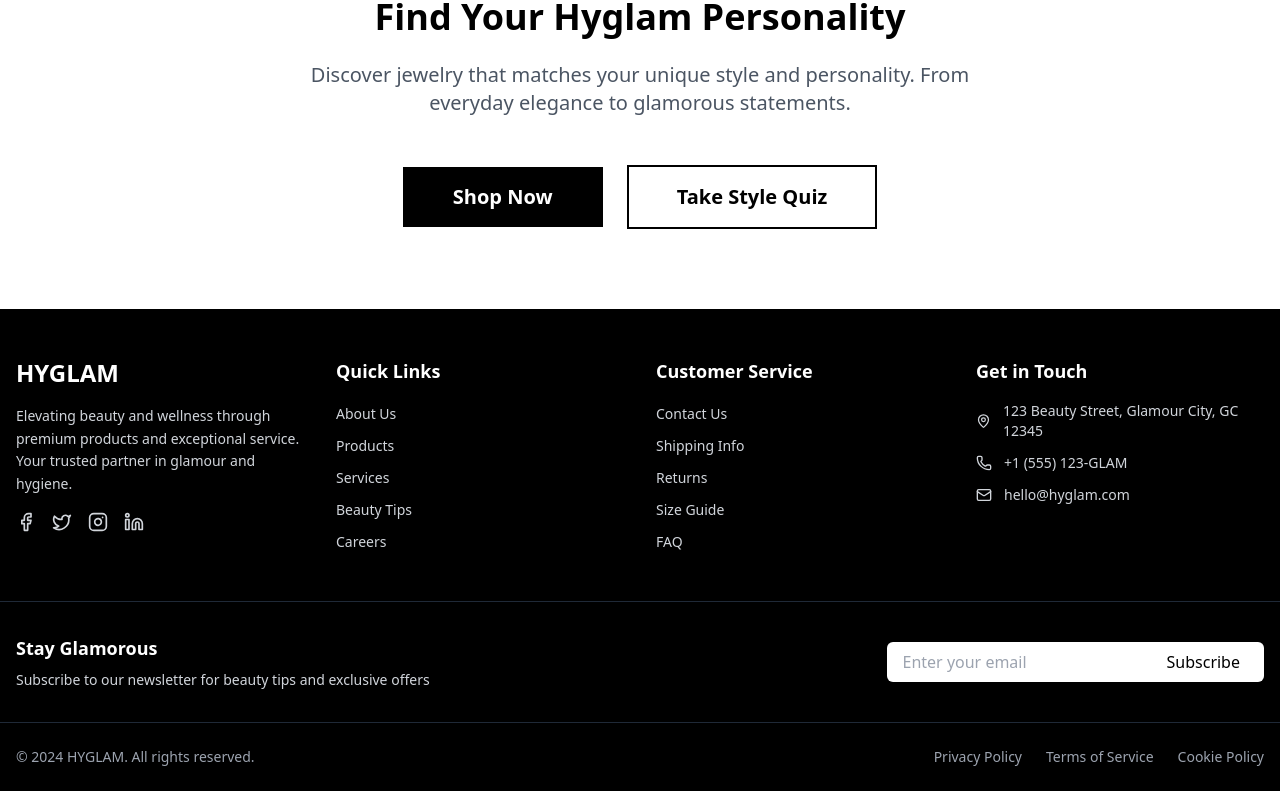
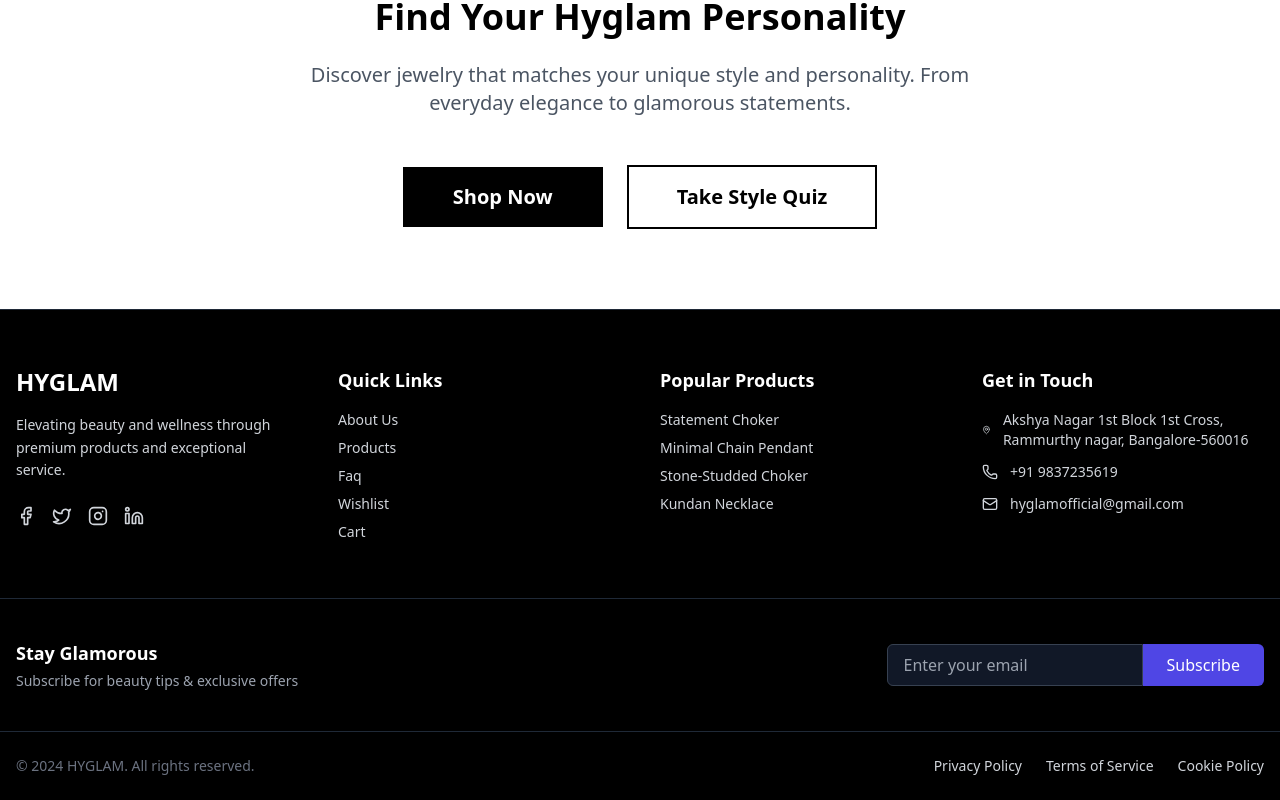
Before and after one commit to Sourabh-Bhakar5228/Hyglamofficial, a React (Vite) app: page / in a window 1280 px wide. Shown: the part 8915-9715 px from the top of the page. Built offline with nearby package versions, Linux system fonts and the light colour scheme.

Commit message:
change iamges or section in product or cart page

```diff
--- a/src/components/footer/Footer.jsx
+++ b/src/components/footer/Footer.jsx
@@ -7,204 +7,172 @@ import {
   Instagram,
   Linkedin,
 } from "lucide-react";
+import { Link } from "react-router-dom";
 
 const Footer = () => {
   return (
-    <footer className="bg-black text-white">
-      {/* Main Footer Content */}
-      <div className="max-w-7xl mx-auto px-4 py-12">
-        <div className="grid grid-cols-1 md:grid-cols-2 lg:grid-cols-4 gap-8">
-          {/* Company Info */}
-          <div className="space-y-4">
+    <footer className="bg-black text-gray-300 border-t border-gray-800">
+      {/* Top Section */}
+      <div className="max-w-7xl mx-auto px-4 py-14 grid grid-cols-1 md:grid-cols-2 lg:grid-cols-4 gap-10">
+        {/* Brand Info */}
+        <div>
           <h3 className="text-2xl font-bold text-white mb-4">HYGLAM</h3>
-            <p className="text-gray-300 text-sm leading-relaxed">
+          <p className="text-sm leading-relaxed mb-6">
             Elevating beauty and wellness through premium products and
-              exceptional service. Your trusted partner in glamour and hygiene.
+            exceptional service.
           </p>
-            <div className="flex space-x-4 mt-4">
-              <Facebook className="w-5 h-5 text-gray-300 hover:text-white cursor-pointer transition-colors" />
-              <Twitter className="w-5 h-5 text-gray-300 hover:text-white cursor-pointer transition-colors" />
-              <Instagram className="w-5 h-5 text-gray-300 hover:text-white cursor-pointer transition-colors" />
-              <Linkedin className="w-5 h-5 text-gray-300 hover:text-white cursor-pointer transition-colors" />
+          <div className="flex space-x-4">
+            <Facebook className="w-5 h-5 hover:text-white transition-colors cursor-pointer" />
+            <Twitter className="w-5 h-5 hover:text-white transition-colors cursor-pointer" />
+            <Instagram className="w-5 h-5 hover:text-white transition-colors cursor-pointer" />
+            <Linkedin className="w-5 h-5 hover:text-white transition-colors cursor-pointer" />
           </div>
         </div>
 
         {/* Quick Links */}
-          <div className="space-y-4">
-            <h4 className="text-lg font-semibold text-white mb-4">
-              Quick Links
-            </h4>
-            <ul className="space-y-2">
+        <div>
+          <h4 className="text-lg font-semibold text-white mb-4">Quick Links</h4>
+          <ul className="space-y-2 text-sm">
             <li>
-                <a
-                  href="#"
-                  className="text-gray-300 hover:text-white text-sm transition-colors"
-                >
+              <Link to="/about" className="hover:text-white transition-colors">
                 About Us
-                </a>
+              </Link>
             </li>
             <li>
-                <a
-                  href="#"
-                  className="text-gray-300 hover:text-white text-sm transition-colors"
+              <Link
+                to="/products"
+                className="hover:text-white transition-colors"
               >
                 Products
-                </a>
+              </Link>
             </li>
             <li>
-                <a
-                  href="#"
-                  className="text-gray-300 hover:text-white text-sm transition-colors"
-                >
-                  Services
-                </a>
+              <Link to="/faq" className="hover:text-white transition-colors">
+                Faq
+              </Link>
             </li>
             <li>
-                <a
-                  href="#"
-                  className="text-gray-300 hover:text-white text-sm transition-colors"
+              <Link
+                to="/wishlist"
+                className="hover:text-white transition-colors"
               >
-                  Beauty Tips
-                </a>
+                Wishlist
+              </Link>
             </li>
             <li>
-                <a
-                  href="#"
-                  className="text-gray-300 hover:text-white text-sm transition-colors"
-                >
-                  Careers
-                </a>
+              <Link to="/cart" className="hover:text-white transition-colors">
+                Cart
+              </Link>
             </li>
           </ul>
         </div>
 
-          {/* Customer Service */}
-          <div className="space-y-4">
+        {/* Featured Products */}
+        <div>
           <h4 className="text-lg font-semibold text-white mb-4">
-              Customer Service
+            Popular Products
           </h4>
-            <ul className="space-y-2">
+          <ul className="space-y-2 text-sm">
             <li>
-                <a
-                  href="#"
-                  className="text-gray-300 hover:text-white text-sm transition-colors"
+              <Link
+                to="/product/boss-necklace"
+                className="hover:text-white transition-colors"
               >
-                  Contact Us
-                </a>
+                Statement Choker
+              </Link>
             </li>
             <li>
-                <a
-                  href="#"
-                  className="text-gray-300 hover:text-white text-sm transition-colors"
+              <Link
+                to="/product/everyday-necklaces"
+                className="hover:text-white transition-colors"
               >
-                  Shipping Info
-                </a>
+                Minimal Chain Pendant
+              </Link>
             </li>
             <li>
-                <a
-                  href="#"
-                  className="text-gray-300 hover:text-white text-sm transition-colors"
+              <Link
+                to="/product/glam-necklace"
+                className="hover:text-white transition-colors"
               >
-                  Returns
-                </a>
+                Stone-Studded Choker
+              </Link>
             </li>
             <li>
-                <a
-                  href="#"
-                  className="text-gray-300 hover:text-white text-sm transition-colors"
+              <Link
+                to="/product/festive-necklace"
+                className="hover:text-white transition-colors"
               >
-                  Size Guide
-                </a>
-              </li>
-              <li>
-                <a
-                  href="#"
-                  className="text-gray-300 hover:text-white text-sm transition-colors"
-                >
-                  FAQ
-                </a>
+                Kundan Necklace
+              </Link>
             </li>
           </ul>
         </div>
 
         {/* Contact Info */}
-          <div className="space-y-4">
+        <div>
           <h4 className="text-lg font-semibold text-white mb-4">
             Get in Touch
           </h4>
-            <div className="space-y-3">
+          <div className="space-y-3 text-sm">
             <div className="flex items-center space-x-3">
-                <MapPin className="w-4 h-4 text-gray-300" />
-                <span className="text-gray-300 text-sm">
-                  123 Beauty Street, Glamour City, GC 12345
+              <MapPin className="w-4 h-4" />
+              <span>
+                Akshya Nagar 1st Block 1st Cross, Rammurthy nagar,
+                Bangalore-560016
               </span>
             </div>
             <div className="flex items-center space-x-3">
-                <Phone className="w-4 h-4 text-gray-300" />
-                <span className="text-gray-300 text-sm">+1 (555) 123-GLAM</span>
+              <Phone className="w-4 h-4" />
+              <span>+91 9837235619</span>
             </div>
             <div className="flex items-center space-x-3">
-                <Mail className="w-4 h-4 text-gray-300" />
-                <span className="text-gray-300 text-sm">hello@hyglam.com</span>
-              </div>
+              <Mail className="w-4 h-4" />
+              <span>hyglamofficial@gmail.com</span>
             </div>
           </div>
         </div>
       </div>
 
-      {/* Newsletter Signup */}
+      {/* Newsletter Section */}
       <div className="border-t border-gray-800">
-        <div className="max-w-7xl mx-auto px-4 py-8">
-          <div className="flex flex-col md:flex-row items-center justify-between space-y-4 md:space-y-0">
+        <div className="max-w-7xl mx-auto px-4 py-10 flex flex-col md:flex-row items-center justify-between gap-6">
           <div>
-              <h4 className="text-lg font-semibold text-white mb-2">
+            <h4 className="text-lg font-semibold text-white mb-1">
               Stay Glamorous
             </h4>
-              <p className="text-gray-300 text-sm">
-                Subscribe to our newsletter for beauty tips and exclusive offers
+            <p className="text-sm text-gray-400">
+              Subscribe for beauty tips & exclusive offers
             </p>
           </div>
           <div className="flex w-full md:w-auto">
             <input
               type="email"
               placeholder="Enter your email"
-                className="bg-white text-black px-4 py-2 rounded-l-md w-full md:w-64 focus:outline-none focus:ring-2 focus:ring-gray-300"
+              className="bg-gray-900 border border-gray-700 text-white px-4 py-2 rounded-l-md w-full md:w-64 focus:outline-none focus:ring-2 focus:ring-indigo-500"
             />
-              <button className="bg-white text-black px-6 py-2 rounded-r-md font-medium hover:bg-gray-100 transition-colors">
+            <button className="bg-indigo-600 hover:bg-indigo-700 px-6 py-2 rounded-r-md font-medium text-white transition-colors">
               Subscribe
             </button>
-            </div>
           </div>
         </div>
       </div>
 
       {/* Bottom Bar */}
       <div className="border-t border-gray-800">
-        <div className="max-w-7xl mx-auto px-4 py-6">
-          <div className="flex flex-col md:flex-row items-center justify-between space-y-4 md:space-y-0">
-            <p className="text-gray-400 text-sm">
+        <div className="max-w-7xl mx-auto px-4 py-6 flex flex-col md:flex-row items-center justify-between gap-4">
+          <p className="text-gray-500 text-sm">
             © 2024 HYGLAM. All rights reserved.
           </p>
-            <div className="flex space-x-6">
-              <a
-                href="#"
-                className="text-gray-400 hover:text-white text-sm transition-colors"
-              >
+          <div className="flex space-x-6 text-sm">
+            <Link to="/privacy" className="hover:text-white transition-colors">
               Privacy Policy
-              </a>
-              <a
-                href="#"
-                className="text-gray-400 hover:text-white text-sm transition-colors"
-              >
+            </Link>
+            <Link to="/terms" className="hover:text-white transition-colors">
               Terms of Service
-              </a>
-              <a
-                href="#"
-                className="text-gray-400 hover:text-white text-sm transition-colors"
-              >
+            </Link>
+            <Link to="/cookies" className="hover:text-white transition-colors">
               Cookie Policy
-              </a>
-            </div>
+            </Link>
           </div>
         </div>
       </div>
--- a/src/components/home/TestimonialSlider.jsx
+++ b/src/components/home/TestimonialSlider.jsx
@@ -9,34 +9,35 @@ const HyglamTestimonialCTA = () => {
       quote:
         "Hyglam earrings are my everyday go-to. They're lightweight and stylish.",
       author: "Neha, Bangalore",
-      productImage: "https://source.unsplash.com/400x400/?earrings,jewelry", // example image
+      productImage:
+        "https://images.unsplash.com/photo-1679531751641-79f78cbb5c0b?w=600&auto=format&fit=crop&q=60&ixlib=rb-4.1.0&ixid=M3wxMjA3fDB8MHxzZWFyY2h8MTJ8fGRpYW1vbmR8ZW58MHx8MHx8fDA%3D", // example image
     },
     {
       quote:
         "I wore Hyglam's festive collection for Diwali, and everyone asked where I got it!",
       author: "Priya, Mumbai",
       productImage:
-        "https://source.unsplash.com/400x400/?indian,jewelry,festive",
+        "https://images.unsplash.com/photo-1679531751641-79f78cbb5c0b?w=600&auto=format&fit=crop&q=60&ixlib=rb-4.1.0&ixid=M3wxMjA3fDB8MHxzZWFyY2h8MTJ8fGRpYW1vbmR8ZW58MHx8MHx8fDA%3D",
     },
     {
       quote:
         "Finally found a brand that makes jewellery for office wear without being boring.",
       author: "Simran, Noida",
       productImage:
-        "https://source.unsplash.com/400x400/?office,necklace,jewelry",
+        "https://images.unsplash.com/photo-1514612497953-05d1e5e171fa?w=600&auto=format&fit=crop&q=60&ixlib=rb-4.1.0&ixid=M3wxMjA3fDB8MHxzZWFyY2h8MjF8fGRpYW1vbmR8ZW58MHx8MHx8fDA%3D",
     },
     {
       quote:
         "The Glam Girl collection made me feel like a star at my friend's wedding.",
       author: "Mehak, Delhi",
       productImage:
-        "https://source.unsplash.com/400x400/?wedding,jewelry,necklace",
+        "https://images.unsplash.com/photo-1638517747421-a1eb8b4c9828?w=600&auto=format&fit=crop&q=60&ixlib=rb-4.1.0&ixid=M3wxMjA3fDB8MHxzZWFyY2h8MzR8fGRpYW1vbmR8ZW58MHx8MHx8fDA%3D",
     },
     {
       quote: "Affordable yet premium — Hyglam is now part of all my looks.",
       author: "Ankita, Pune",
       productImage:
-        "https://source.unsplash.com/400x400/?fashion,accessories,jewelry",
+        "https://images.unsplash.com/photo-1674329109778-0cc72c23537c?w=600&auto=format&fit=crop&q=60&ixlib=rb-4.1.0&ixid=M3wxMjA3fDB8MHxzZWFyY2h8NTN8fGRpYW1vbmR8ZW58MHx8MHx8fDA%3D",
     },
   ];
 
--- /dev/null
+++ b/src/components/services/CookiePolicy.jsx
@@ -0,0 +1,26 @@
+import { motion } from "framer-motion";
+
+const CookiePolicy = () => {
+  return (
+    <motion.div
+      className="max-w-4xl mx-auto px-6 py-16"
+      initial={{ scale: 0.9, opacity: 0 }}
+      animate={{ scale: 1, opacity: 1 }}
+      exit={{ scale: 0.9, opacity: 0 }}
+      transition={{ duration: 0.5 }}
+    >
+      <h1 className="text-3xl font-bold text-gray-900 mb-6">Cookie Policy</h1>
+      <p className="text-gray-600 mb-4">
+        We use cookies to enhance your browsing experience, analyze traffic, and
+        personalize content.
+      </p>
+      <ul className="list-disc list-inside text-gray-600 space-y-2">
+        <li>Essential cookies ensure site functionality.</li>
+        <li>Analytics cookies help improve our services.</li>
+        <li>You can manage cookie preferences anytime.</li>
+      </ul>
+    </motion.div>
+  );
+};
+
+export default CookiePolicy;
--- /dev/null
+++ b/src/components/services/PrivacyPolicy.jsx
@@ -0,0 +1,26 @@
+import { motion } from "framer-motion";
+
+const PrivacyPolicy = () => {
+  return (
+    <motion.div
+      className="max-w-4xl mx-auto px-6 py-16"
+      initial={{ opacity: 0, y: 30 }}
+      animate={{ opacity: 1, y: 0 }}
+      exit={{ opacity: 0, y: -30 }}
+      transition={{ duration: 0.6, ease: "easeOut" }}
+    >
+      <h1 className="text-3xl font-bold text-gray-900 mb-6">Privacy Policy</h1>
+      <p className="text-gray-600 mb-4">
+        At HYGLAM, your privacy is our priority. We collect and process personal
+        data responsibly and transparently.
+      </p>
+      <ul className="list-disc list-inside text-gray-600 space-y-2">
+        <li>We only collect necessary personal data.</li>
+        <li>We never sell your data to third parties.</li>
+        <li>You may request data deletion at any time.</li>
+      </ul>
+    </motion.div>
+  );
+};
+
+export default PrivacyPolicy;
--- /dev/null
+++ b/src/components/services/TermsOfService.jsx
@@ -0,0 +1,27 @@
+import { motion } from "framer-motion";
+
+const TermsOfService = () => {
+  return (
+    <motion.div
+      className="max-w-4xl mx-auto px-6 py-16"
+      initial={{ opacity: 0, x: -40 }}
+      animate={{ opacity: 1, x: 0 }}
+      exit={{ opacity: 0, x: 40 }}
+      transition={{ duration: 0.6 }}
+    >
+      <h1 className="text-3xl font-bold text-gray-900 mb-6">
+        Terms of Service
+      </h1>
+      <p className="text-gray-600 mb-4">
+        By using HYGLAM services, you agree to the following terms:
+      </p>
+      <ul className="list-disc list-inside text-gray-600 space-y-2">
+        <li>Use our services lawfully and respectfully.</li>
+        <li>Do not misuse or attempt unauthorized access.</li>
+        <li>All content is owned or licensed by HYGLAM.</li>
+      </ul>
+    </motion.div>
+  );
+};
+
+export default TermsOfService;
--- a/src/routing/Routing.jsx
+++ b/src/routing/Routing.jsx
@@ -14,6 +14,9 @@ import Faqs from "../pages/Faqs";
 import Cart from "../pages/Cart";
 import Wishlist from "../pages/Wishlist";
 import ProductDetails from "../components/ProductDetails";
+import PrivacyPolicy from "../components/services/PrivacyPolicy";
+import TermsOfService from "../components/services/TermsOfService";
+import CookiePolicy from "../components/services/CookiePolicy";
 
 export default function Routing() {
   return (
@@ -30,6 +33,9 @@ export default function Routing() {
           <Route path="/cart" element={<Cart />} />
           <Route path="/wishlist" element={<Wishlist />} />
           <Route path="/product/:id" element={<ProductDetails />} />
+          <Route path="/privacy" element={<PrivacyPolicy />} />
+          <Route path="/terms" element={<TermsOfService />} />
+          <Route path="/cookies" element={<CookiePolicy />} />
         </Route>
       </Routes>
     </BrowserRouter>
```
Also changed, not shown: src/pages/Cart.jsx (+48 -52 lines), src/pages/Products.jsx (+122 -78 lines), src/pages/Wishlist.jsx (+63 -40 lines). Lines whose indentation alone changed are shown as unchanged.
